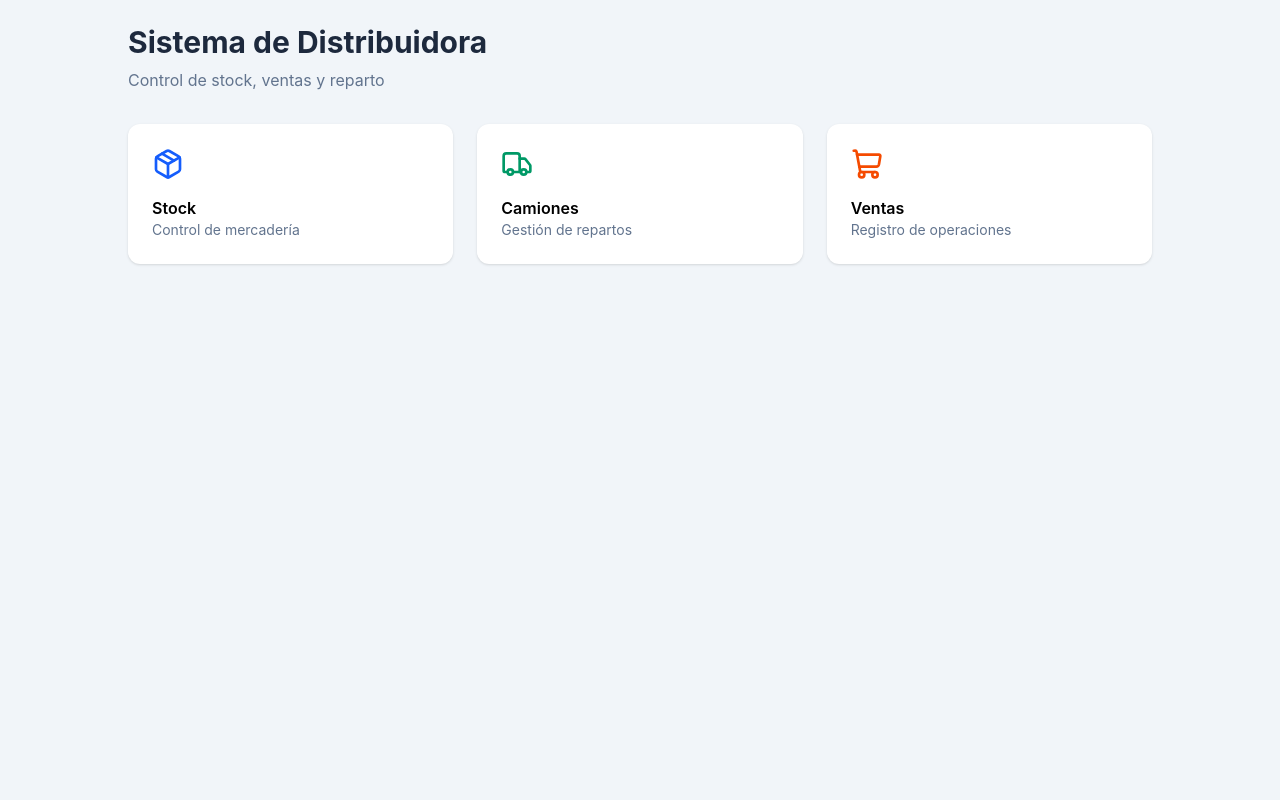
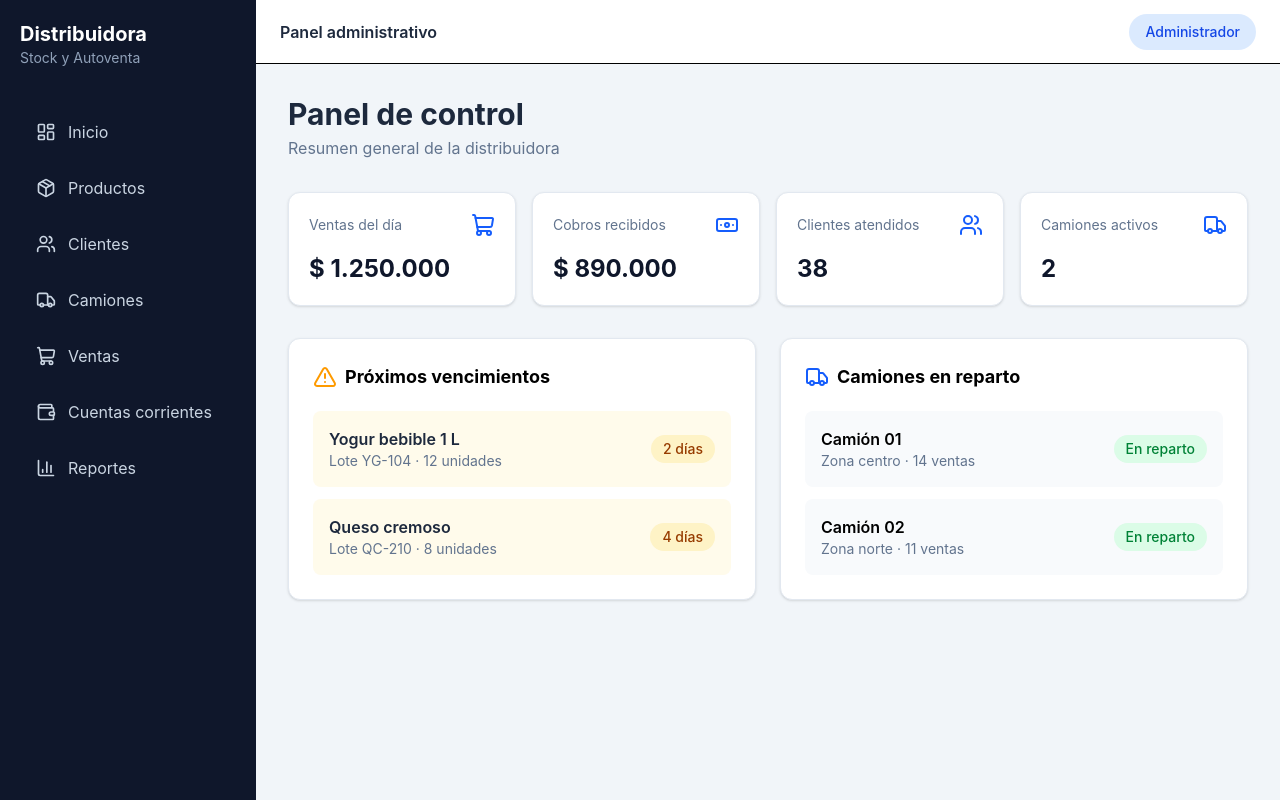
Before and after one commit to victor-desarrollador/distribuidora-stock-rutas, a React (Vite) app in the folder apps/web/: page / in a window 1280 px wide. Built offline with nearby package versions, Linux system fonts and the light colour scheme.

Commit message:
feat: agregar dashboard administrativo del prototipo

```diff
--- a/apps/web/src/App.tsx
+++ b/apps/web/src/App.tsx
@@ -1,48 +1,10 @@
-import { Package, Truck, ShoppingCart } from "lucide-react";
+import AppLayout from "./components/layout/AppLayout";
+import Dashboard from "./pages/Dashboard";
 
-function App() {
+export default function App() {
   return (
-    <div className="min-h-screen bg-slate-100 p-6">
-      <div className="mx-auto max-w-5xl">
-
-        <h1 className="text-3xl font-bold text-slate-800">
-          Sistema de Distribuidora
-        </h1>
-
-        <p className="mt-2 text-slate-500">
-          Control de stock, ventas y reparto
-        </p>
-
-        <div className="mt-8 grid gap-6 md:grid-cols-3">
-
-          <div className="rounded-xl bg-white p-6 shadow-sm">
-            <Package className="mb-4 text-blue-600" size={32} />
-            <h2 className="font-semibold">Stock</h2>
-            <p className="text-sm text-slate-500">
-              Control de mercadería
-            </p>
-          </div>
-
-          <div className="rounded-xl bg-white p-6 shadow-sm">
-            <Truck className="mb-4 text-emerald-600" size={32} />
-            <h2 className="font-semibold">Camiones</h2>
-            <p className="text-sm text-slate-500">
-              Gestión de repartos
-            </p>
-          </div>
-
-          <div className="rounded-xl bg-white p-6 shadow-sm">
-            <ShoppingCart className="mb-4 text-orange-600" size={32} />
-            <h2 className="font-semibold">Ventas</h2>
-            <p className="text-sm text-slate-500">
-              Registro de operaciones
-            </p>
-          </div>
-
-        </div>
-      </div>
-    </div>
+    <AppLayout>
+      <Dashboard />
+    </AppLayout>
   );
 }
-
-export default App;
--- /dev/null
+++ b/apps/web/src/components/layout/AppLayout.tsx
@@ -0,0 +1,30 @@
+import type { ReactNode } from "react";
+import Sidebar from "./Sidebar";
+
+type Props = {
+  children: ReactNode;
+};
+
+export default function AppLayout({ children }: Props) {
+  return (
+    <div className="min-h-screen bg-slate-100 md:flex">
+      <Sidebar />
+
+      <div className="min-w-0 flex-1">
+        <header className="flex h-16 items-center justify-between border-b bg-white px-6">
+          <span className="font-semibold text-slate-800">
+            Panel administrativo
+          </span>
+
+          <div className="rounded-full bg-blue-100 px-4 py-2 text-sm font-medium text-blue-700">
+            Administrador
+          </div>
+        </header>
+
+        <main className="p-4 md:p-8">
+          {children}
+        </main>
+      </div>
+    </div>
+  );
+}
--- /dev/null
+++ b/apps/web/src/components/layout/Sidebar.tsx
@@ -0,0 +1,46 @@
+import {
+  LayoutDashboard,
+  Package,
+  Users,
+  Truck,
+  ShoppingCart,
+  Wallet,
+  BarChart3,
+} from "lucide-react";
+
+const menu = [
+  { nombre: "Inicio", icono: LayoutDashboard },
+  { nombre: "Productos", icono: Package },
+  { nombre: "Clientes", icono: Users },
+  { nombre: "Camiones", icono: Truck },
+  { nombre: "Ventas", icono: ShoppingCart },
+  { nombre: "Cuentas corrientes", icono: Wallet },
+  { nombre: "Reportes", icono: BarChart3 },
+];
+
+export default function Sidebar() {
+  return (
+    <aside className="hidden min-h-screen w-64 shrink-0 bg-slate-900 p-5 text-white md:block">
+      <div className="mb-10">
+        <h1 className="text-xl font-bold">
+          Distribuidora
+        </h1>
+        <p className="text-sm text-slate-400">
+          Stock y Autoventa
+        </p>
+      </div>
+
+      <nav className="space-y-2">
+        {menu.map(({ nombre, icono: Icono }) => (
+          <div
+            key={nombre}
+            className="flex items-center gap-3 rounded-lg px-4 py-3 text-slate-300"
+          >
+            <Icono size={20} />
+            <span>{nombre}</span>
+          </div>
+        ))}
+      </nav>
+    </aside>
+  );
+}
--- /dev/null
+++ b/apps/web/src/data/mockDashboard.ts
@@ -0,0 +1,42 @@
+// Datos ficticios para presentar el prototipo.
+
+export const dashboardStats = {
+  ventasHoy: 1250000,
+  cobrosHoy: 890000,
+  clientesAtendidos: 38,
+  camionesActivos: 2,
+};
+
+export const alertasVencimiento = [
+  {
+    id: 1,
+    producto: "Yogur bebible 1 L",
+    lote: "YG-104",
+    cantidad: 12,
+    diasRestantes: 2,
+  },
+  {
+    id: 2,
+    producto: "Queso cremoso",
+    lote: "QC-210",
+    cantidad: 8,
+    diasRestantes: 4,
+  },
+];
+
+export const camiones = [
+  {
+    id: 1,
+    nombre: "Camión 01",
+    ruta: "Zona centro",
+    ventas: 14,
+    estado: "En reparto",
+  },
+  {
+    id: 2,
+    nombre: "Camión 02",
+    ruta: "Zona norte",
+    ventas: 11,
+    estado: "En reparto",
+  },
+];
--- /dev/null
+++ b/apps/web/src/pages/Dashboard.tsx
@@ -0,0 +1,143 @@
+import {
+  AlertTriangle,
+  Truck,
+  Users,
+  ShoppingCart,
+  Banknote,
+} from "lucide-react";
+
+import {
+  dashboardStats,
+  alertasVencimiento,
+  camiones,
+} from "../data/mockDashboard";
+
+const formatoMoneda = (valor: number) =>
+  new Intl.NumberFormat("es-AR", {
+    style: "currency",
+    currency: "ARS",
+    maximumFractionDigits: 0,
+  }).format(valor);
+
+export default function Dashboard() {
+  const estadisticas = [
+    {
+      titulo: "Ventas del día",
+      valor: formatoMoneda(dashboardStats.ventasHoy),
+      icono: ShoppingCart,
+    },
+    {
+      titulo: "Cobros recibidos",
+      valor: formatoMoneda(dashboardStats.cobrosHoy),
+      icono: Banknote,
+    },
+    {
+      titulo: "Clientes atendidos",
+      valor: dashboardStats.clientesAtendidos,
+      icono: Users,
+    },
+    {
+      titulo: "Camiones activos",
+      valor: dashboardStats.camionesActivos,
+      icono: Truck,
+    },
+  ];
+
+  return (
+    <div className="space-y-8">
+      <div>
+        <h1 className="text-2xl font-bold text-slate-800 md:text-3xl">
+          Panel de control
+        </h1>
+        <p className="mt-1 text-slate-500">
+          Resumen general de la distribuidora
+        </p>
+      </div>
+
+      {/* Tarjetas de estadísticas */}
+      <section className="grid gap-4 sm:grid-cols-2 xl:grid-cols-4">
+        {estadisticas.map(({ titulo, valor, icono: Icono }) => (
+          <div
+            key={titulo}
+            className="rounded-xl border border-slate-200 bg-white p-5 shadow-sm"
+          >
+            <div className="mb-4 flex items-center justify-between">
+              <p className="text-sm text-slate-500">{titulo}</p>
+              <Icono className="text-blue-600" size={24} />
+            </div>
+
+            <p className="text-2xl font-bold text-slate-900">
+              {valor}
+            </p>
+          </div>
+        ))}
+      </section>
+
+      <div className="grid gap-6 xl:grid-cols-2">
+        {/* Alertas */}
+        <section className="rounded-xl border border-slate-200 bg-white p-6 shadow-sm">
+          <div className="mb-5 flex items-center gap-2">
+            <AlertTriangle className="text-amber-500" />
+            <h2 className="text-lg font-bold">
+              Próximos vencimientos
+            </h2>
+          </div>
+
+          <div className="space-y-3">
+            {alertasVencimiento.map((alerta) => (
+              <div
+                key={alerta.id}
+                className="flex flex-wrap items-center justify-between gap-3 rounded-lg bg-amber-50 p-4"
+              >
+                <div>
+                  <p className="font-semibold text-slate-800">
+                    {alerta.producto}
+                  </p>
+                  <p className="text-sm text-slate-500">
+                    Lote {alerta.lote} · {alerta.cantidad} unidades
+                  </p>
+                </div>
+
+                <span className="rounded-full bg-amber-100 px-3 py-1 text-sm font-medium text-amber-800">
+                  {alerta.diasRestantes} días
+                </span>
+              </div>
+            ))}
+          </div>
+        </section>
+
+        {/* Estado de camiones */}
+        <section className="rounded-xl border border-slate-200 bg-white p-6 shadow-sm">
+          <div className="mb-5 flex items-center gap-2">
+            <Truck className="text-blue-600" />
+            <h2 className="text-lg font-bold">
+              Camiones en reparto
+            </h2>
+          </div>
+
+          <div className="space-y-3">
+            {camiones.map((camion) => (
+              <div
+                key={camion.id}
+                className="flex flex-wrap items-center justify-between gap-3 rounded-lg bg-slate-50 p-4"
+              >
+                <div>
+                  <p className="font-semibold">
+                    {camion.nombre}
+                  </p>
+                  <p className="text-sm text-slate-500">
+                    {camion.ruta} · {camion.ventas} ventas
+                  </p>
+                </div>
+
+                <span className="rounded-full bg-green-100 px-3 py-1 text-sm font-medium text-green-700">
+                  {camion.estado}
+                </span>
+              </div>
+            ))}
+          </div>
+        </section>
+      </div>
+    </div>
+  );
+}
```
